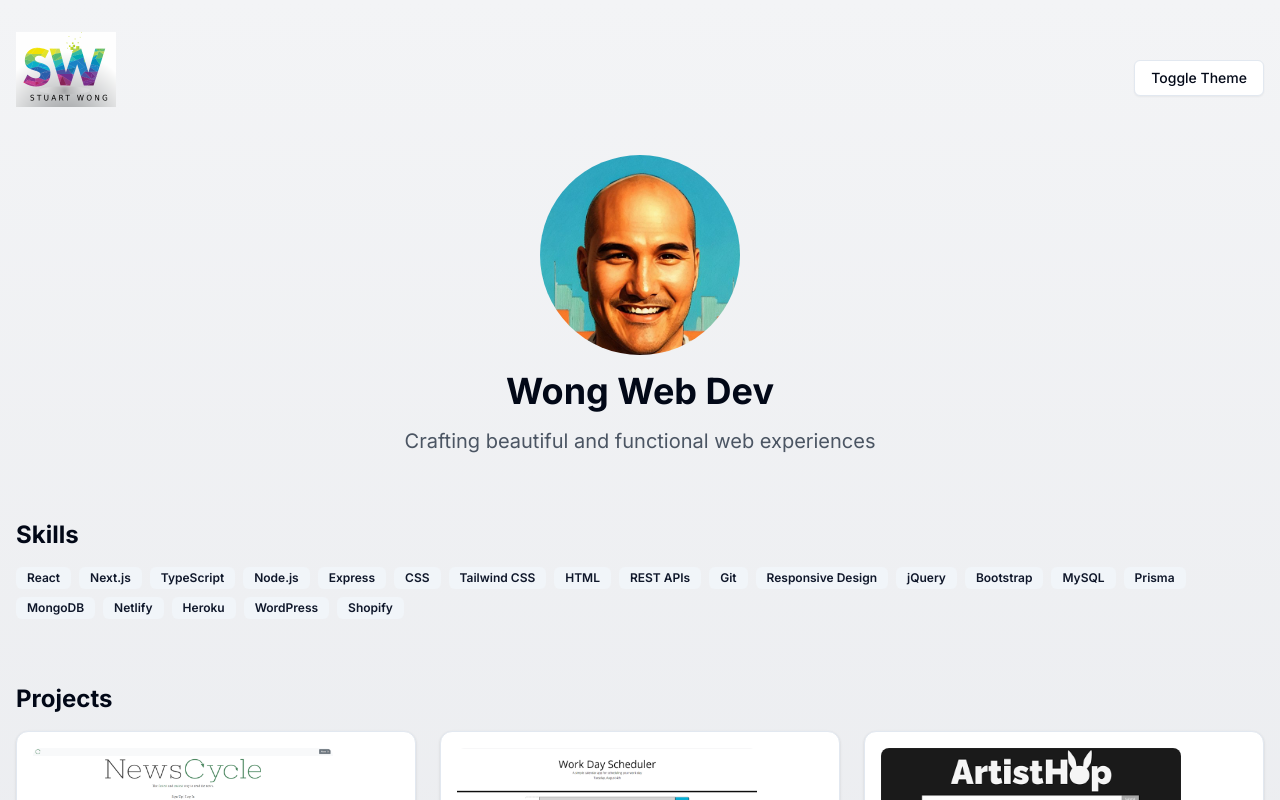
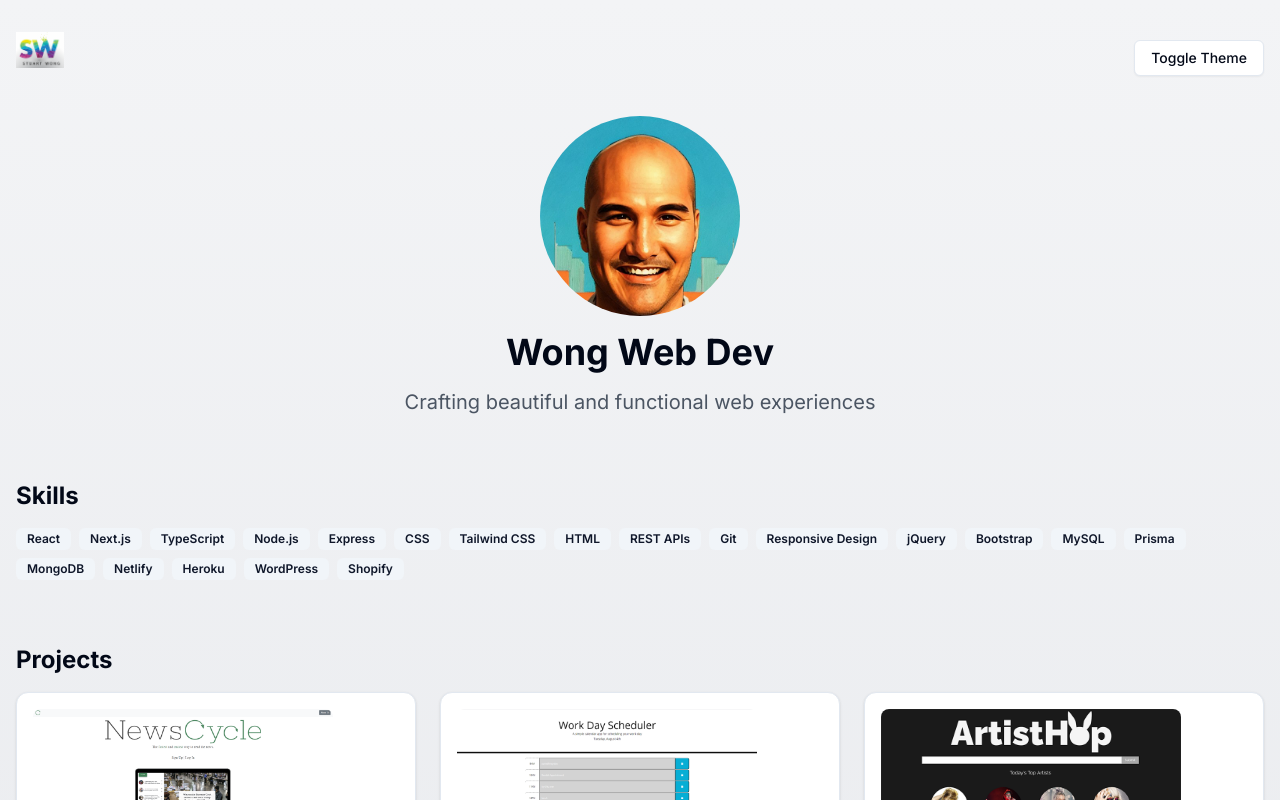
Before and after one commit to swong1200/portfolio2, a Next.js app in the folder portfolio2/: page / in a window 1280 px wide. Shown: the top 800 px of the page. Built offline with nearby package versions, Linux system fonts and the light colour scheme.

Commit message:
Changed size of logo in header

```diff
--- a/portfolio2/src/app/page.tsx
+++ b/portfolio2/src/app/page.tsx
@@ -30,12 +30,11 @@ export default function Home() {
 function Header() {
   return (
     <header className="flex justify-between items-center mb-8">
-      {/* <h1 className="text-2xl font-bold">Stu Wong</h1> */}
       <Image
         src={wwdLogo}
         alt="Wong Web Dev"
-        width={100}
-        height={100}
+        width={48}
+        height={48}
         className="mb-4"
       />
       <Button variant="outline" className="dark:text-white">
```
